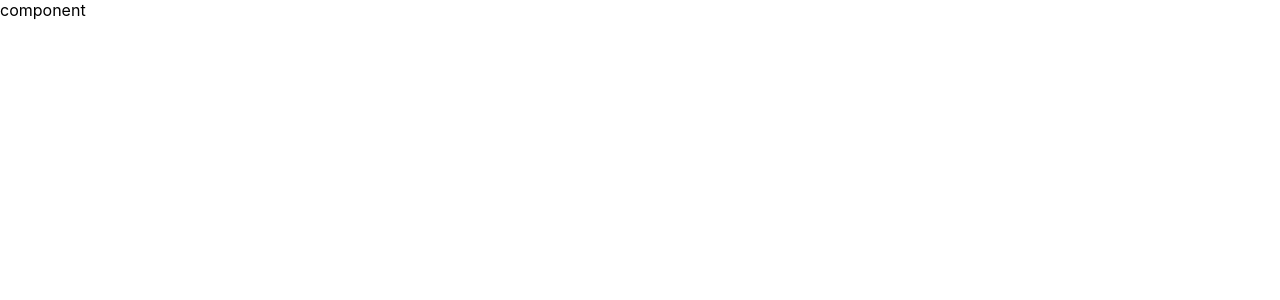
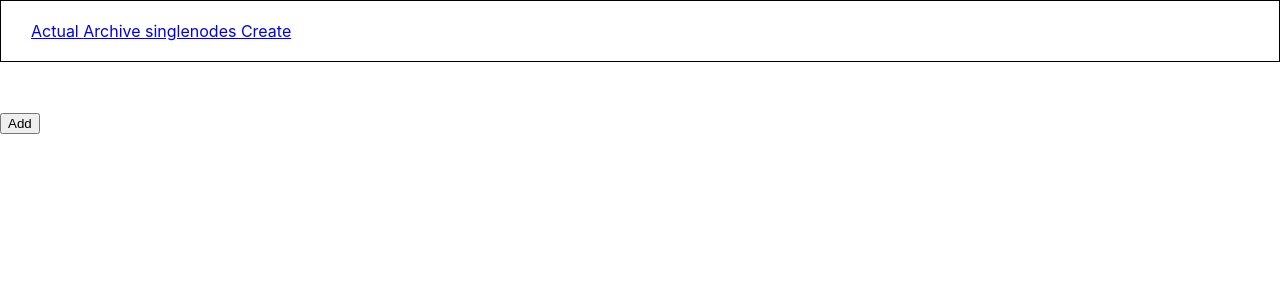
Before and after one commit to Balaagha/react-step-o-b, a React (Create React App) app: page /create in a window 1280 px wide. Shown: the top 300 px of the page. Built offline with nearby package versions, Linux system fonts and the light colour scheme; data requests are answered from the project's data file.

Commit message:
add functionality header rooter

```diff
--- a/src/App.js
+++ b/src/App.js
@@ -1,17 +1,18 @@
 import React,{useEffect,useState} from 'react';
-import axios from "axios";
-import Preloader from "./components/Preloader/Preloader";
+import Navbar from "./components/Navbar/Navbar";
+import PageRouter  from "./components/PageRouter";
 const App = () => {
     const [noteList,setNoteList] = useState('');
     useEffect( ()=>{
         fetch('http://localhost:3003/posts').then(r => r.json())
             .then((data) => {  setNoteList(data);});
     }, []);
+    console.log('app.js de');
     return (
         <>
-            {noteList.length > 0 ? "component" : <Preloader/> }
+            <Navbar/>
+            <PageRouter setNoteList={setNoteList} noteList={noteList} />
         </>
     );
 };
-
 export default App;
--- /dev/null
+++ b/src/components/Actual.js
@@ -0,0 +1,18 @@
+import React from 'react';
+import './Preloader/Preloader'
+import Preloader from "./Preloader/Preloader";
+
+const Actual = ({setNoteList,noteList}) => {
+    console.log("actualda",noteList.length);
+    let dataFilter = [];
+    if (noteList.length > 0 ){
+         dataFilter = noteList.filter(item=>item.completed==="notCompleted");
+    }
+    return (
+        <>
+            {noteList.length > 0 ? "nodelist" : <Preloader/> }
+        </>
+    );
+};
+
+export default Actual;
--- /dev/null
+++ b/src/components/Archive.js
@@ -0,0 +1,18 @@
+import React from 'react';
+import './Preloader/Preloader'
+import Preloader from "./Preloader/Preloader";
+
+const Archive = ({setNoteList,noteList}) => {
+    console.log("Archivede",noteList.length);
+    let dataFilter = [];
+    if (noteList.length > 0 ){
+        dataFilter = noteList.filter(item=>item.completed!=="notCompleted");
+    }
+    return (
+        <>
+            {noteList.length > 0 ? "NoteList" : <Preloader/> }
+        </>
+    );
+};
+
+export default Archive;
--- /dev/null
+++ b/src/components/Create/Create.js
@@ -0,0 +1,28 @@
+import React from 'react';
+import axios from 'axios';
+const Create = ({setNoteList,noteList}) => {
+    const dataNode = noteList;
+    const data = {
+        completed: "notCompleted",
+        noteTitle: "yeni",
+        noteText: "lorem dasd lore asd ",
+        colors: {
+            border: "#B6D4AC",
+            bg: "#D5E8D4"
+        }
+    }
+    const addNotes = async ()=>{
+        const respond = await axios.post('http://localhost:3003/posts',data);
+        console.log("create de log",respond.data);
+        dataNode.push(respond.data);
+        console.log("create de log",dataNode);
+        setNoteList(dataNode);
+    }
+    return (
+        <>
+            <button onClick={addNotes}>Add</button>
+        </>
+    );
+};
+
+export default Create;
--- /dev/null
+++ b/src/components/Navbar/Navbar.js
@@ -0,0 +1,15 @@
+import React from 'react';
+import {Link} from 'react-router-dom'
+import './Navbar.scss';
+const Navbar = () => {
+    return (
+        <div className={'nav-container'}>
+            <Link to={'/'} >Actual </Link>
+            <Link to={'/archive'} >Archive </Link>
+            <Link to={'/nodes/25'} >singlenodes </Link>
+            <Link to={'/create'} >Create </Link>
+        </div>
+    );
+};
+
+export default Navbar;
--- /dev/null
+++ b/src/components/Navbar/Navbar.scss
@@ -0,0 +1,6 @@
+.nav-container{
+  display: block;
+  border: 1px solid black;
+  padding: 20px 30px;
+  margin-bottom: 50px;
+}
--- /dev/null
+++ b/src/components/PageRouter.js
@@ -0,0 +1,18 @@
+import React from 'react';
+import {Route,Switch} from 'react-router-dom'
+import Create from "./Create/Create";
+import Actual from "./Actual";
+import Archive from "./Archive";
+const PageRouter = ({setNoteList,noteList}) => {
+    return (
+        <>
+            <Switch>
+                <Route path={"/"} exact><Actual setNoteList={setNoteList} noteList={noteList} /></Route>
+                <Route path={"/archive"} ><Archive setNoteList={setNoteList} noteList={noteList} /></Route>
+                <Route path={"/create"} ><Create setNoteList={setNoteList} noteList={noteList} /></Route>
+            </Switch>
+        </>
+    );
+};
+
+export default PageRouter;
```
